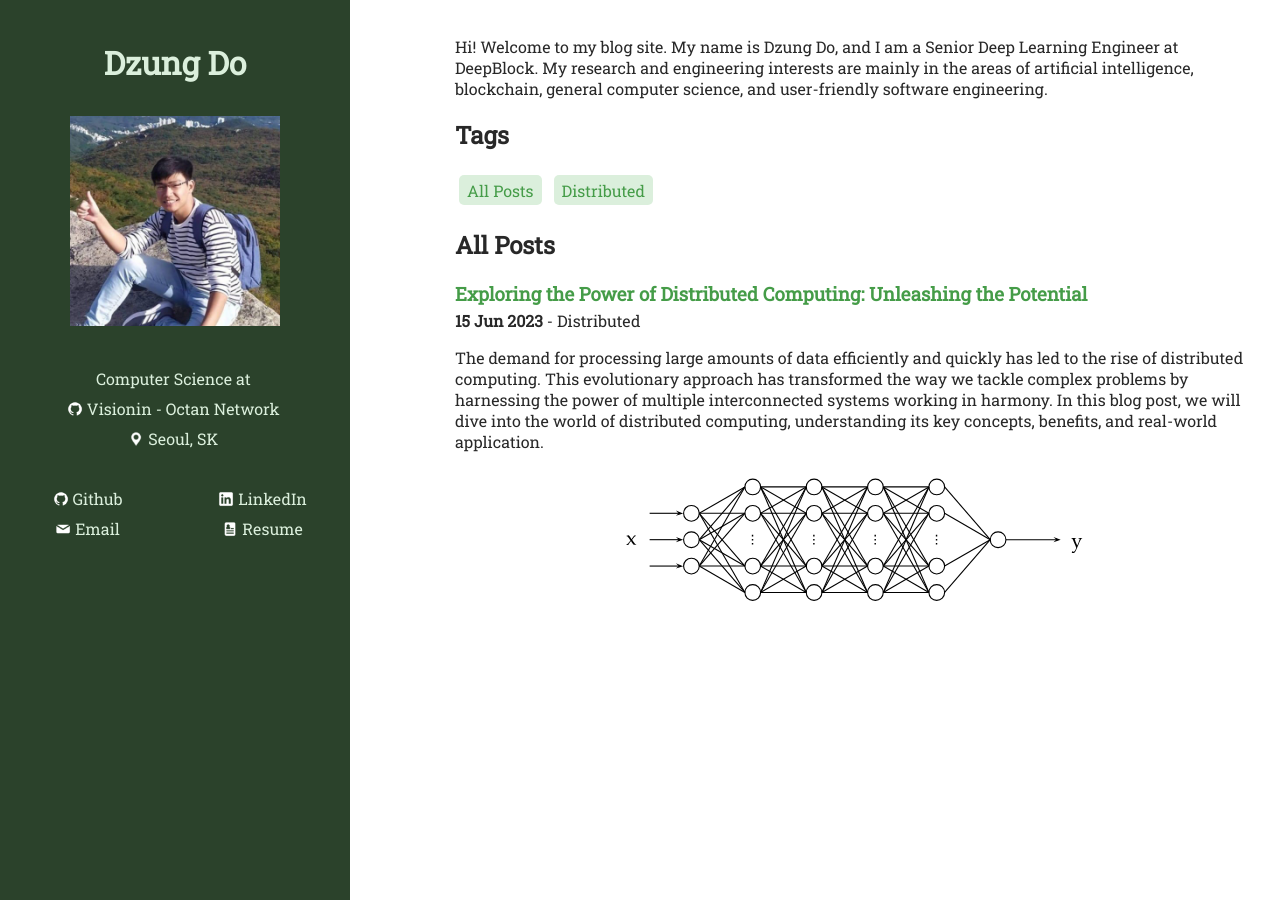
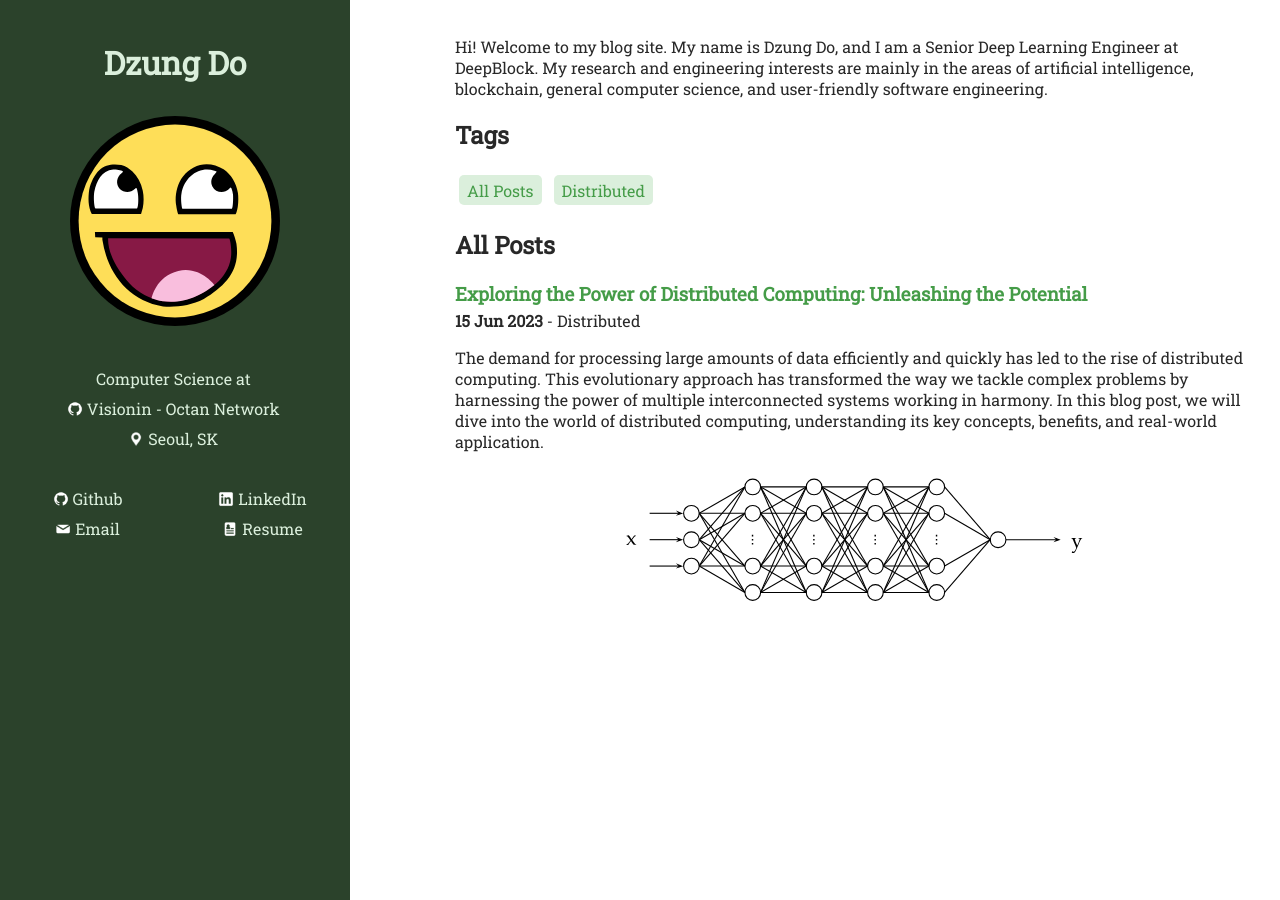
Before and after one commit to csdaviddo/csdaviddo.github.io, a Jekyll site: the page built from index.html, in a window 1280 px wide. Built offline with Jekyll 4.4.1, drawn with Linux system fonts in a browser that asks for light colours.

Commit message:
Update _config.yml

```diff
--- a/_config.yml
+++ b/_config.yml
@@ -25,7 +25,7 @@ social:
     - https://github.com/dungdo123
 
 # Images + files
-logo: assets/img/dhd.jpg
+logo: assets/img/headshot.svg
 cv_url: assets/files/cv.pdf
 resume_url: assets/files/resume.pdf
 
```
